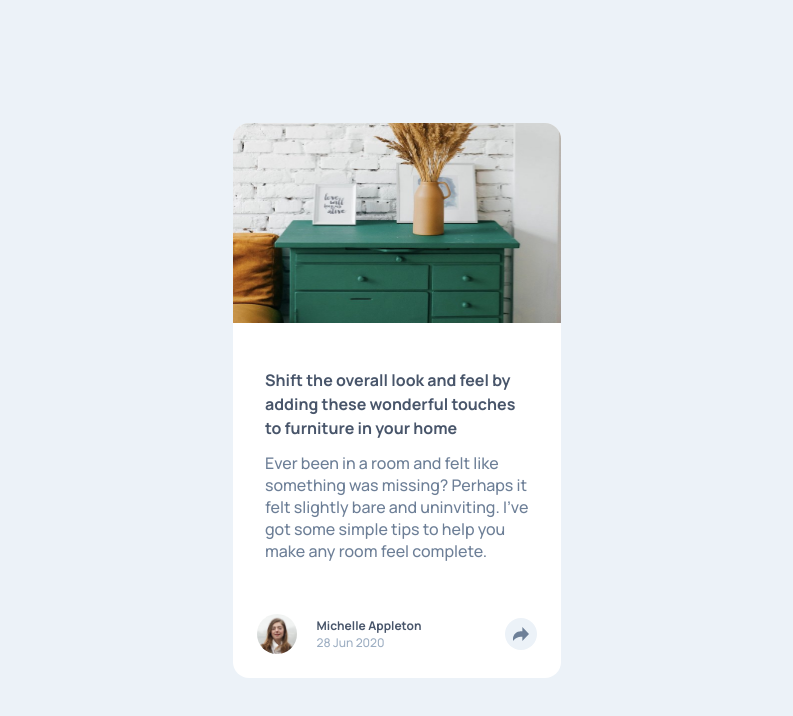
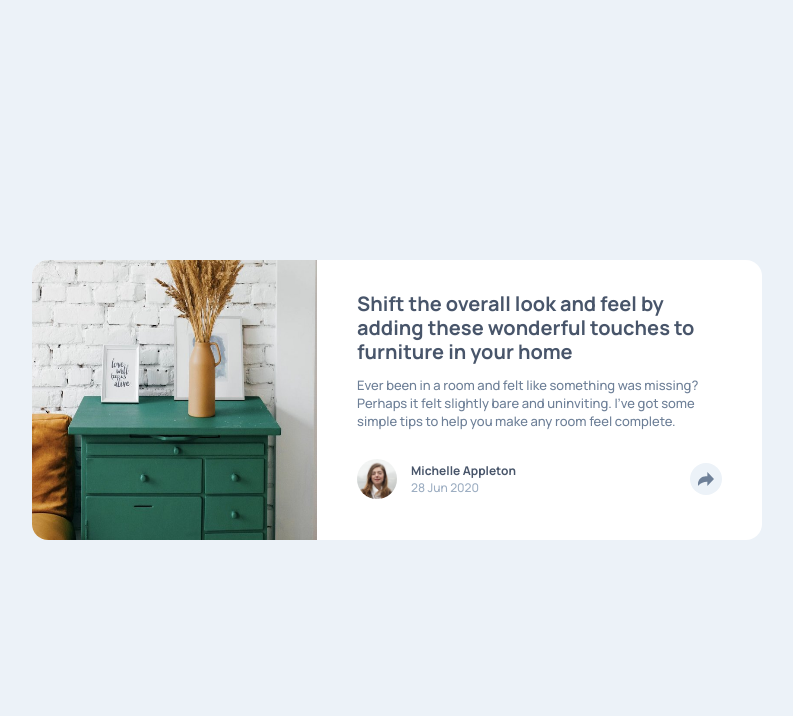
Before and after one commit to nikolasladic/Project-11---Article-preview-component, a plain HTML site: page index.html in a window 1280 px wide. Shown: the whole page, without its empty margins (243-1036 px from the left). Drawn offline with Linux system fonts and the light colour scheme.

Commit message:
finished desktop layout

```diff
--- a/style.css
+++ b/style.css
@@ -151,5 +151,49 @@ html {
   height: 0.875rem;
   fill: white;
 }
-@media (min-width: 910px) {
+@media (min-width: 900px) {
+  .article-component {
+    display: grid;
+    grid-template-rows: repeat(2, 1fr);
+    grid-template-columns: repeat(2, auto);
+    width: 730px;
+    height: 280px;
+  }
+  .header-img {
+    height: 280px;
+    width: 285px;
+    border-radius: 1rem 0 0 1rem;
+  }
+
+  .header {
+    grid-column: 1/2;
+    grid-row: 1/3;
+  }
+
+  .review-paragraph {
+    padding-bottom: 20px;
+  }
+
+  .product-review {
+    padding: 2rem 2.5rem 0 2.5rem;
+  }
+
+  .reviewer {
+    grid-row: 2;
+    grid-column: 2/3;
+    margin: 0 2.5rem 2rem 2.5rem;
+  }
+
+  .review-heading {
+    font-size: 20px;
+    font-weight: 700;
+  }
+  .review-paragraph {
+    font-size: 13px;
+    font-weight: 500;
+  }
+
+  .name-date {
+    transform: translateX(-5rem);
+  }
 }
```
